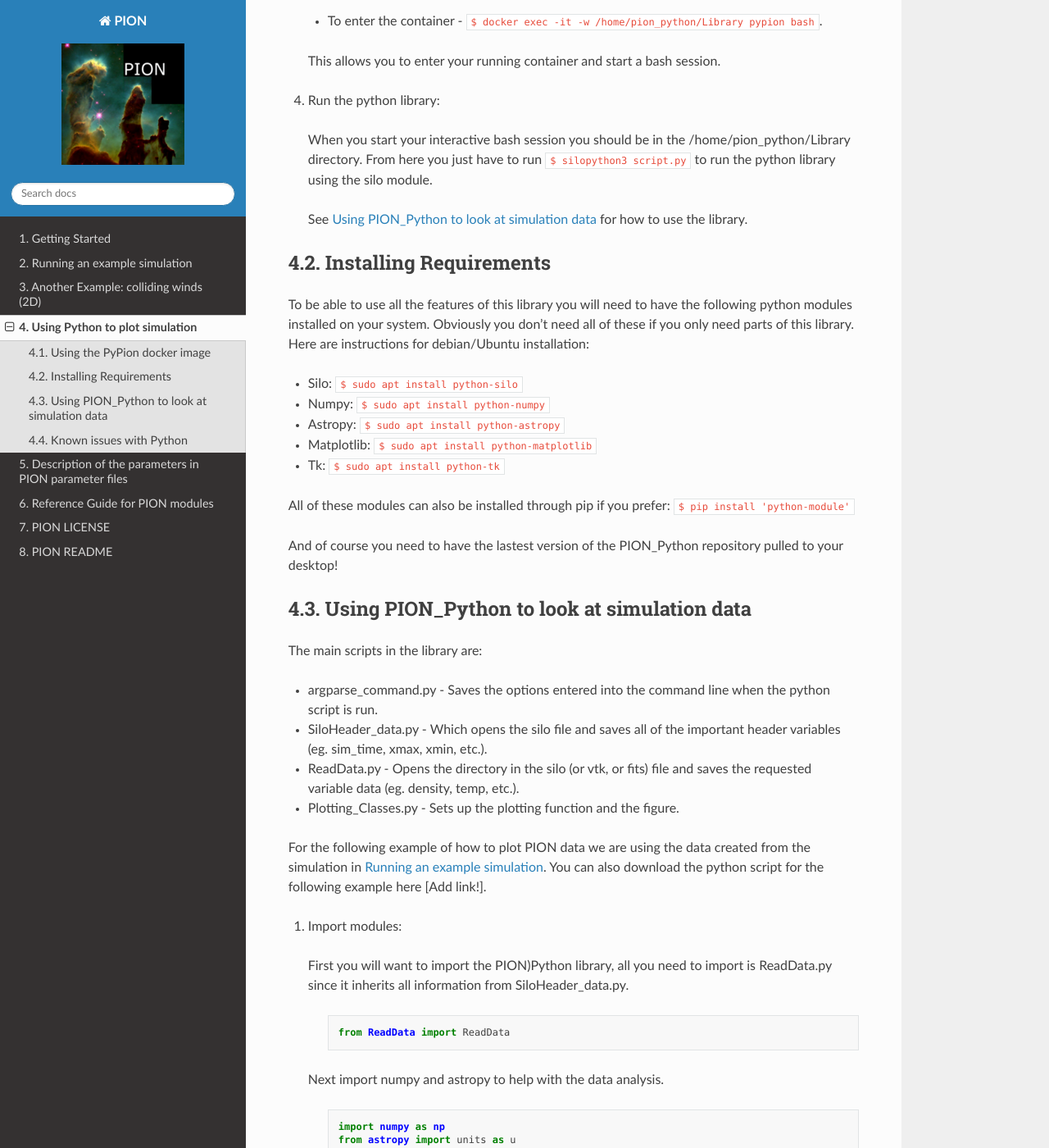
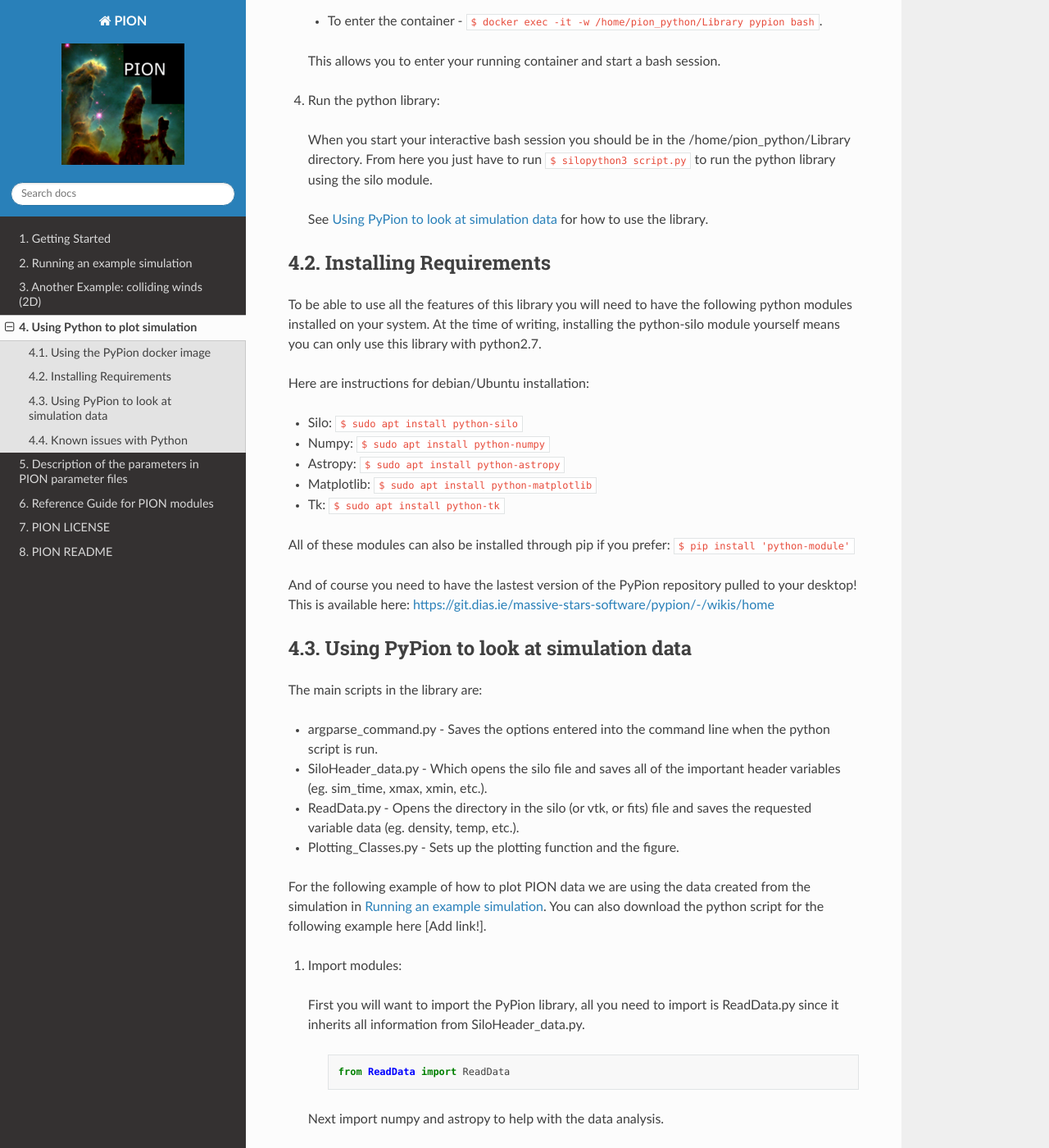
Before and after one commit to jmackey-astro/pion-docs, a Sphinx documentation site: the page built from docs/source/python.rst, in a window 1280 px wide and 1400 px high, scrolled down 975 px. Shown: the whole window at 82% size. Built offline with Sphinx 7.4.7 and the Read the Docs theme 2.0.0, drawn with Linux system fonts in a browser that asks for light colours; some of the changed text lies outside the part shown.

Commit message:
Update python.rst

```diff
--- a/docs/source/python.rst
+++ b/docs/source/python.rst
@@ -52,8 +52,10 @@ installed. This image also contains the latest python3 silo module and at the ti
 
 Installing Requirements
 ----------------------------------
-To be able to use all the features of this library you will need to have the following python
-modules installed on your system. Obviously you don't need all of these if you only need parts of this library.  Here are instructions for debian/Ubuntu installation:
+To be able to use all the features of this library you will need to have the following python modules installed on your system. At the time of writing, installing the python-silo module yourself
+means you can only use this library with python2.7.
+
+Here are instructions for debian/Ubuntu installation:
 
 + Silo: :code:`$ sudo apt install python-silo`
 + Numpy: :code:`$ sudo apt install python-numpy`
@@ -63,12 +65,12 @@ modules installed on your system. Obviously you don't need all of these if you o
 
 All of these modules can also be installed through pip if you prefer: :code:`$ pip install 'python-module'`
 
-And of course you need to have the lastest version of the PION_Python repository pulled to your desktop!
+And of course you need to have the lastest version of the PyPion repository pulled to your desktop! This is available here: https://git.dias.ie/massive-stars-software/pypion/-/wikis/home
 
 
 .. _use_python:
 
-Using PION_Python to look at simulation data
+Using PyPion to look at simulation data
 -----------------------------------------------
 
 The main scripts in the library are:
@@ -82,7 +84,7 @@ For the following example of how to plot PION data we are using the data created
 
 1. Import modules:
 
-  First you will want to import the PION)Python library, all you need to import is ReadData.py since it inherits all information from SiloHeader_data.py.
+  First you will want to import the PyPion library, all you need to import is ReadData.py since it inherits all information from SiloHeader_data.py.
 
     .. code-block:: python
 
@@ -155,7 +157,7 @@ For the following example of how to plot PION data we are using the data created
        plt.show()
 
 
-  This is the basics you'll need to plot the simulation data, if you need to do other things like adding a colorbar or reflecting the data about the x-axis then see the Plotting_Classes.py script in the PION_Python [add link] repository.
+  This is the basics you'll need to plot the simulation data, if you need to do other things like adding a colorbar or reflecting the data about the x-axis then see the Plotting_Classes.py script in the PyPion [add link] repository.
 
 
 .. _issues_python:
```
